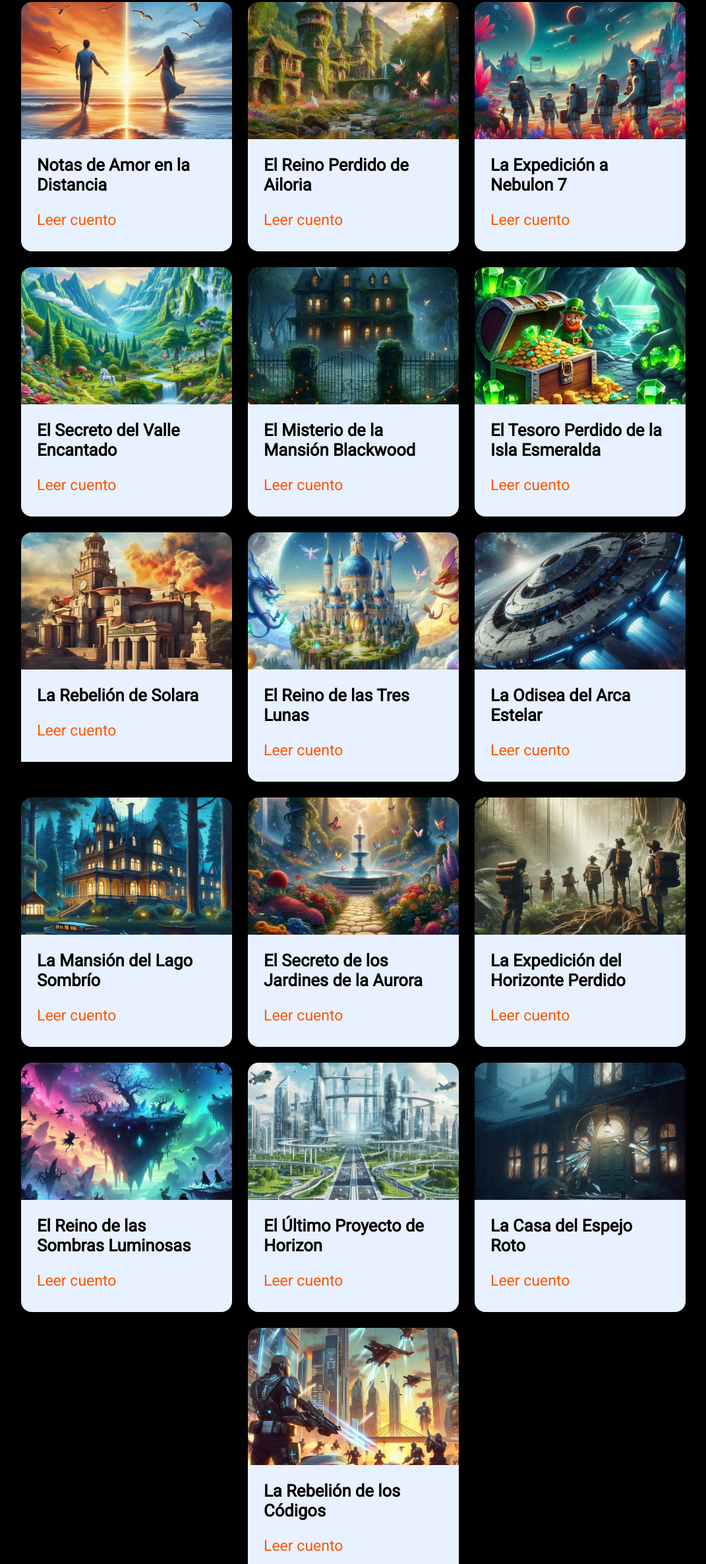
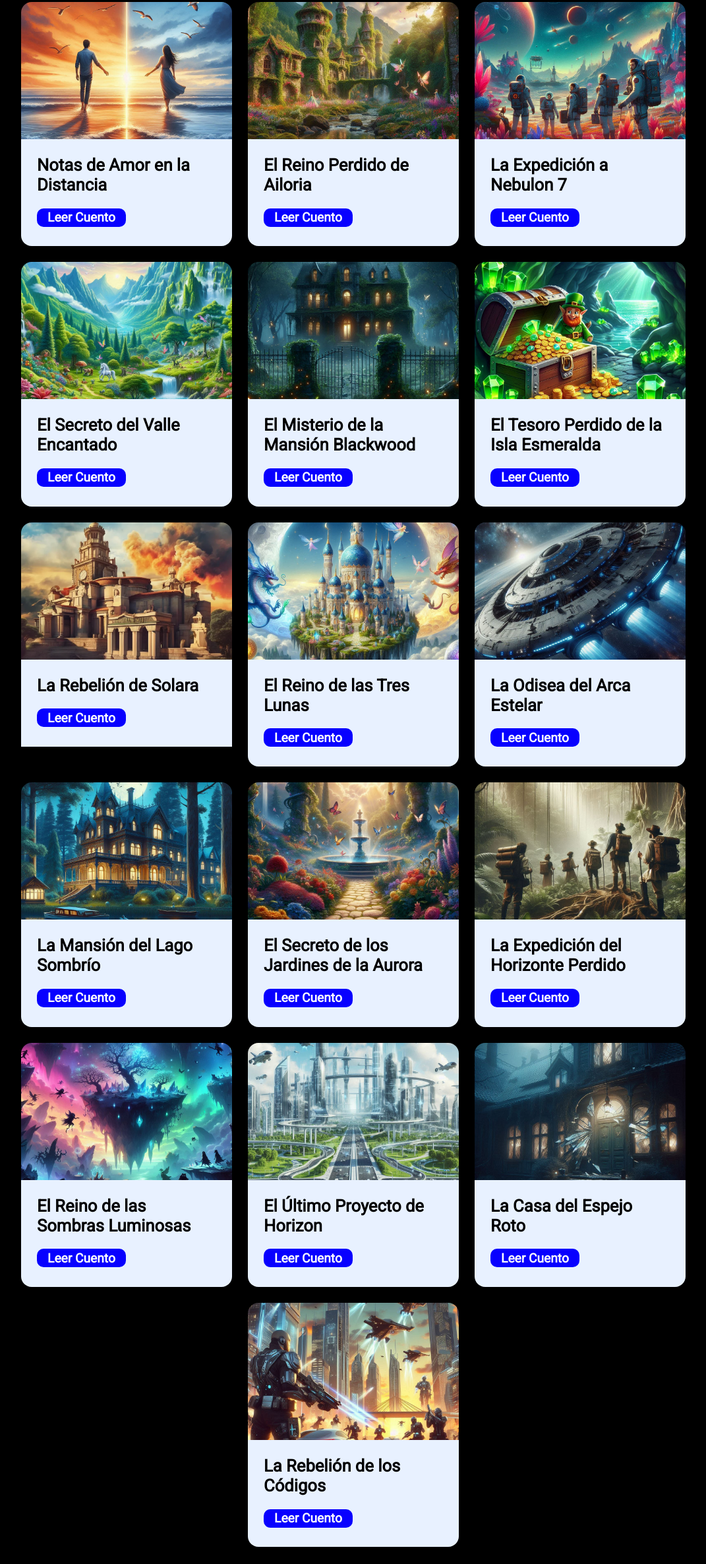
Before and after one commit to Saktaodev/Web-de-cuentos-originales, a plain HTML site: page index.html in a window 1280 px wide. Shown: the part 829-3200 px from the top of the page at 66% size, without its empty margins (104-1175 px from the left). Drawn offline with Linux system fonts and the light colour scheme.

Commit message:
Cambios a botones y arreglos

```diff
--- a/index.html
+++ b/index.html
@@ -34,10 +34,11 @@
                         <div class="article-preview">
                             <h2>Notas de Amor en la Distancia</h2>
                             <p>
-
-                                <a href="cuentos/cuento1.html" class="Read-more" title="Leer cuento"  target="_self">
-                                    Leer cuento
-                                </a>
+                                <button>
+                                    <a href="cuentos/cuento1.html" title="Leer cuento"  target="_self">
+                                        Leer cuento
+                                    </a>
+                                </button>
                             </p>
                         </div>
                     </article>
@@ -52,9 +53,11 @@
                         <div class="article-preview">
                             <h2>El Reino Perdido de Ailoria</h2>
                             <p>
-                                <a href="cuentos/cuento2.html" class="Read-more" title="Leer cuento"  target="_self">
+                                <button>
+                                <a href="cuentos/cuento2.html" title="Leer cuento"  target="_self">
                                     Leer cuento
                                 </a>
+                                </button>
                             </p>
                         </div>
                     </article>
@@ -69,9 +72,11 @@
                         <div class="article-preview">
                             <h2>La Expedición a Nebulon 7</h2>
                             <p>
-                                <a href="cuentos/cuento3.html" class="Read-more" title="Leer cuento"  target="_self">
+                                <button>
+                                <a href="cuentos/cuento3.html" title="Leer cuento"  target="_self">
                                     Leer cuento
                                 </a>
+                                </button>
                             </p>
                         </div>
                     </article>
@@ -86,9 +91,11 @@
                         <div class="article-preview">
                             <h2>El Secreto del Valle Encantado</h2>
                             <p>
-                                <a href="cuentos/cuento4.html" class="Read-more" title="Leer cuento"  target="_self">
+                                <button>
+                                <a href="cuentos/cuento4.html"  title="Leer cuento"  target="_self">
                                     Leer cuento
                                 </a>
+                                </button>
                             </p>
                         </div>
                     </article>
@@ -103,9 +110,11 @@
                         <div class="article-preview">
                             <h2>El Misterio de la Mansión Blackwood</h2>
                             <p>
-                                <a href="cuentos/cuento5.html" class="Read-more" title="Leer cuento"  target="_self">
+                                <button>
+                                <a href="cuentos/cuento5.html"  title="Leer cuento"  target="_self">
                                     Leer cuento
                                 </a>
+                                </button>
                             </p>
                         </div>
                     </article>
@@ -120,9 +129,11 @@
                         <div class="article-preview">
                             <h2>El Tesoro Perdido de la Isla Esmeralda</h2>
                             <p>
-                                <a href="cuentos/cuento6.html" class="Read-more" title="Leer cuento"  target="_self">
+                                <button>
+                                <a href="cuentos/cuento6.html"  title="Leer cuento"  target="_self">
                                     Leer cuento
                                 </a>
+                                </button>
                             </p>
                         </div>
                     </article>
@@ -137,9 +148,11 @@
                         <div class="article-preview">
                             <h2>La Rebelión de Solara</h2>
                             <p>
-                                <a href="cuentos/cuento7.html" class="Read-more" title="Leer cuento"  target="_self">
+                                <button>
+                                <a href="cuentos/cuento7.html"  title="Leer cuento"  target="_self">
                                     Leer cuento
                                 </a>
+                                </button>
                             </p>
                         </div>
                     </article>
@@ -154,9 +167,11 @@
                         <div class="article-preview">
                             <h2>El Reino de las Tres Lunas</h2>
                             <p>
-                                <a href="cuentos/cuento8.html" class="Read-more" title="Leer cuento"  target="_self">
+                                <button>
+                                <a href="cuentos/cuento8.html"  title="Leer cuento"  target="_self">
                                     Leer cuento
                                 </a>
+                                </button>
                             </p>
                         </div>
                     </article>
@@ -171,9 +186,11 @@
                         <div class="article-preview">
                             <h2>La Odisea del Arca Estelar</h2>
                             <p>
-                                <a href="cuentos/cuento9.html" class="Read-more" title="Leer cuento"  target="_self">
+                                <button>
+                                <a href="cuentos/cuento9.html"  title="Leer cuento"  target="_self">
                                     Leer cuento
                                 </a>
+                                </button>
                             </p>
                         </div>
                     </article>
@@ -188,9 +205,11 @@
                         <div class="article-preview">
                             <h2>La Mansión del Lago Sombrío</h2>
                             <p>
-                                <a href="cuentos/cuento10.html" class="Read-more" title="Leer cuento"  target="_self">
+                                <button>
+                                <a href="cuentos/cuento10.html"  title="Leer cuento"  target="_self">
                                     Leer cuento
                                 </a>
+                                </button>
                             </p>
                         </div>
                     </article>
@@ -205,9 +224,11 @@
                         <div class="article-preview">
                             <h2>El Secreto de los Jardines de la Aurora</h2>
                             <p>
-                                <a href="cuentos/cuento11.html" class="Read-more" title="Leer cuento"  target="_self">
+                                <button>
+                                <a href="cuentos/cuento11.html"  title="Leer cuento"  target="_self">
                                     Leer cuento
                                 </a>
+                                </button>
                             </p>
                         </div>
                     </article>
@@ -222,9 +243,11 @@
                         <div class="article-preview">
                             <h2>La Expedición del Horizonte Perdido</h2>
                             <p>
-                                <a href="cuentos/cuento12.html" class="Read-more" title="Leer cuento"  target="_self">
+                                <button>
+                                <a href="cuentos/cuento12.html"  title="Leer cuento"  target="_self">
                                     Leer cuento
                                 </a>
+                                </button>
                             </p>
                         </div>
                     </article>
@@ -239,9 +262,11 @@
                         <div class="article-preview">
                             <h2>El Reino de las Sombras Luminosas</h2>
                             <p>
-                                <a href="cuentos/cuento13.html" class="Read-more" title="Leer cuento"  target="_self">
+                                <button>
+                                <a href="cuentos/cuento13.html"  title="Leer cuento"  target="_self">
                                     Leer cuento
                                 </a>
+                                </button>
                             </p>
                         </div>
                     </article>
@@ -256,9 +281,11 @@
                         <div class="article-preview">
                             <h2>El Último Proyecto de Horizon</h2>
                             <p>
-                                <a href="cuentos/cuento14.html" class="Read-more" title="Leer cuento"  target="_self">
+                                <button>
+                                <a href="cuentos/cuento14.html"  title="Leer cuento"  target="_self">
                                     Leer cuento
                                 </a>
+                                </button>
                             </p>
                         </div>
                     </article>
@@ -273,9 +300,11 @@
                         <div class="article-preview">
                             <h2>La Casa del Espejo Roto</h2>
                             <p>
-                                <a href="cuentos/cuento15.html" class="Read-more" title="Leer cuento"  target="_self">
+                                <button>
+                                <a href="cuentos/cuento15.html"  title="Leer cuento"  target="_self">
                                     Leer cuento
                                 </a>
+                                </button>
                             </p>
                         </div>
                     </article>
@@ -290,15 +319,17 @@
                         <div class="article-preview">
                             <h2>La Rebelión de los Códigos</h2>
                             <p>
-                                <a href="cuentos/cuento16.html" class="Read-more" title="Leer cuento"  target="_self">
+                                <button>
+                                <a href="cuentos/cuento16.html"  title="Leer cuento"  target="_self">
                                     Leer cuento
                                 </a>
+                                </button>
                             </p>
                         </div>
                     </article>
                 </div>
             </div>
-        </div>
+            </div>
 
         <footer>
             <div class="footer-line"></div>
--- a/styles.css
+++ b/styles.css
@@ -2,7 +2,7 @@
 @import url('https://fonts.googleapis.com/css2?family=Roboto&display=swap');
 
 :root {
-    --primary: #ff5500  ;
+    --primary: #ffffff  ;
     --secondary: #000000;
     --secondary-blue: #4bd7e3;
     --footer-background: rgb(0, 0, 0);
@@ -43,15 +43,15 @@ footer {
     position: bottom;
     background-color: var(--footer-background);
     min-width: 18rem;
-    width: 100vw;
+    max-width: 100%;
     display: flex;
     align-items: center;
     flex-direction: column;
 }
 
 .footer-line {
-    width: 97%;
-    height: 0.5rem;
+    width: 100%;
+    height: 0.8rem;
     background: linear-gradient(
         90deg,#5da8ff,
         #605dff 50%,#ad63f6
@@ -195,3 +195,20 @@ footer {
     object-fit: cover;
     z-index: -1;
 }
+
+button {
+    background: #0800ff;
+    border: none;
+    outline: none;
+    font-size: 16px;
+    text-transform: capitalize;
+    width: 135px;
+    height: 28px;
+    font-weight: 600;
+    border-radius: 10px;
+    transition: 0.3s;
+}
+
+button:hover {
+    background: #1e2dff;
+}
```
